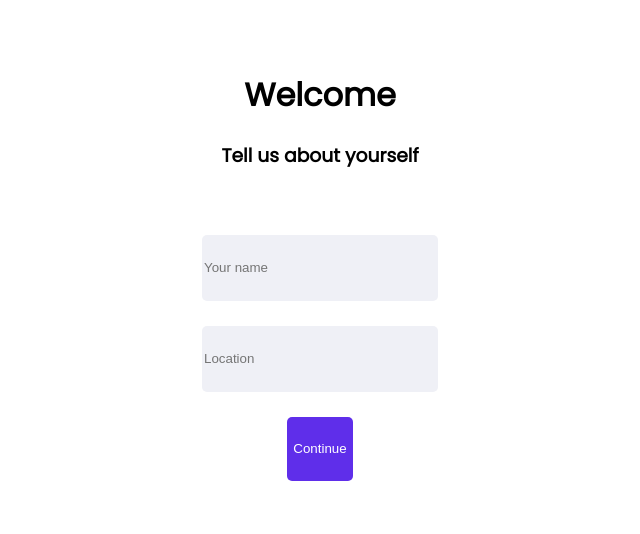
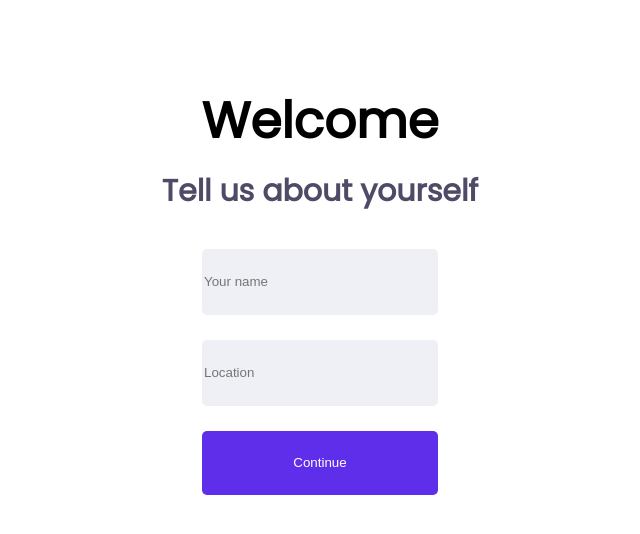
Before and after one commit to aaamg/React-Weather-App, a React (Create React App) app: page / in a window 1280 px wide. Shown: the top 534 px of the page, without its empty margins (320-960 px from the left). Built offline with nearby package versions, Linux system fonts and the light colour scheme.

Commit message:
fixed float to int on temp

```diff
--- a/src/component/Login.css
+++ b/src/component/Login.css
@@ -8,6 +8,7 @@
 .header-box {
     margin-top: 50px;
     margin-bottom: 30px;
+    margin-bottom: 0px;
 
 }
 
@@ -26,6 +27,8 @@
     border-color: none;
     border-style: none;
     border-radius: 5px;
+    width: 236px;
+    color: white;
 }
 
 input {
@@ -35,7 +38,7 @@ input {
     border-color: none;
     border-style: none;
     border-radius: 5px;
-    color: white;
+    color: black;
 }
 
 .form-box {
@@ -50,3 +53,14 @@ input {
     width: 500px;
     margin-left: 30%;
 }
+
+h1 {
+    font-size: 50px;
+    margin-bottom: 0px;
+}
+
+h3 {
+    font-size: 30px;
+    color: #4E4B66;
+    margin-bottom: 0px;
+}
--- a/src/component/Login.js
+++ b/src/component/Login.js
@@ -69,7 +69,5 @@ const Hello = (props) => {
     );
 }
 
-
-
 // export default Login;
 export { Login, Hello };
--- a/src/component/WeatherPage.js
+++ b/src/component/WeatherPage.js
@@ -115,27 +115,27 @@ const WeatherPage = (props) => {
                 <div className="boxes">
                     <Card
                             // temp={`${weather.temp1} ` + '&#176;'}
-                            temp={weather.temp1}
+                            temp={Math.round(weather.temp1)}
                             day={weather.day1}
                             date={weather.date1}
                         />
                     <Card
-                            temp={weather.temp2}
+                            temp={Math.round(weather.temp2)}
                             day={weather.day2}
                             date={weather.date2}
                         />
                     <Card
-                            temp={weather.temp3}
+                            temp={Math.round(weather.temp3)}
                             day={weather.day3}
                             date={weather.date3}
                         />
                     <Card
-                            temp={weather.temp4}
+                            temp={Math.round(weather.temp4)}
                             day={weather.day4}
                             date={weather.date4}
                         />
                     <Card
-                            temp={weather.temp5}
+                            temp={Math.round(weather.temp5)}
                             day={weather.day5}
                             date={weather.date5}
                         />
```
Also changed, not shown: 1 other file (tests, documents, lock files or other folders).
